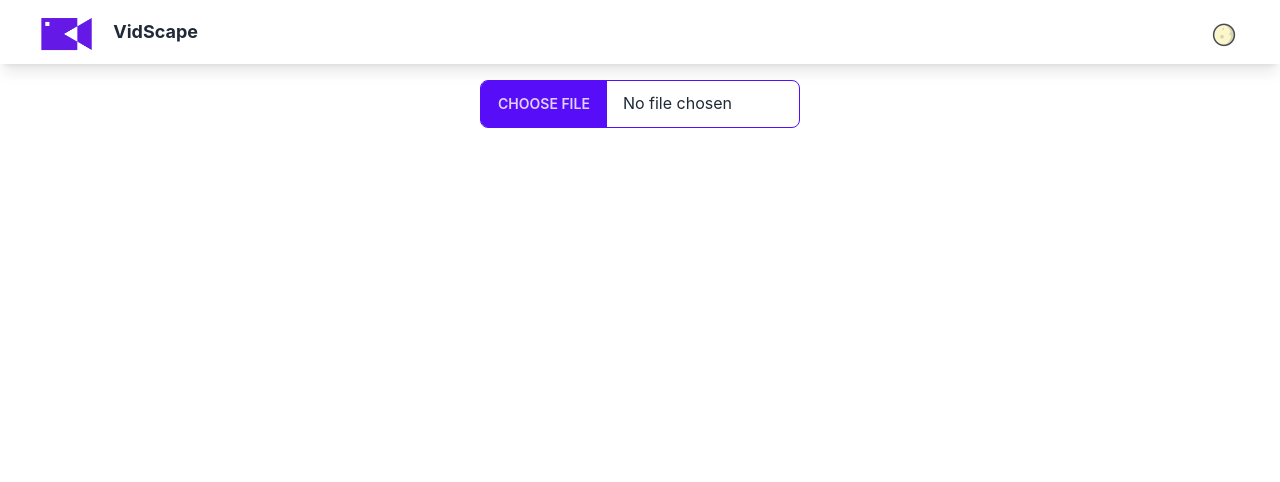
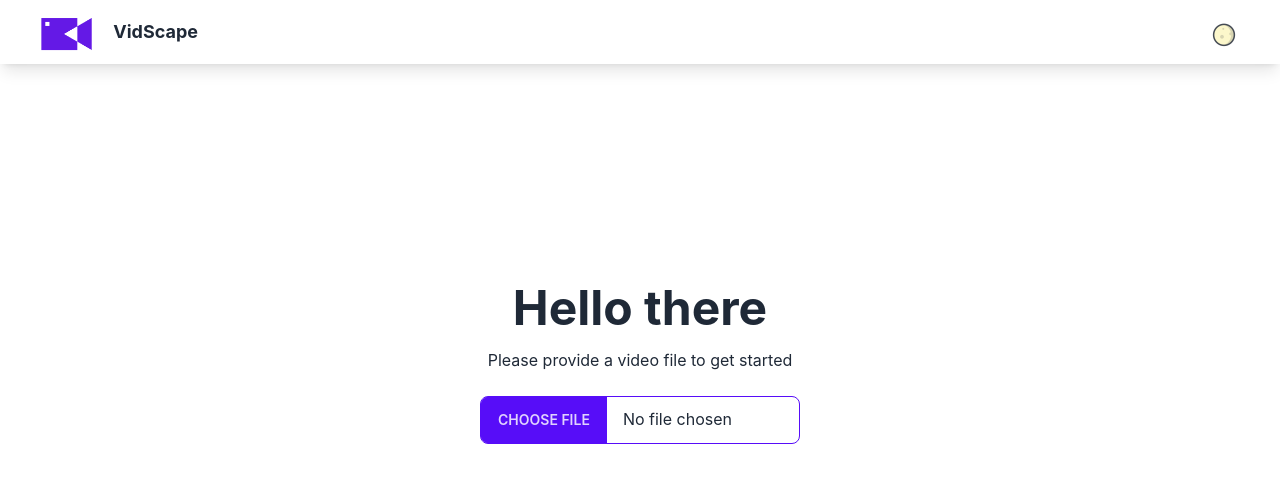
Before and after one commit to dhakad-nitin/video-player, a React (Create React App) app: page / in a window 1280 px wide. Shown: the top 482 px of the page. Built offline with nearby package versions, Linux system fonts and the light colour scheme.

Commit message:
fix:double-audio-problem

```diff
--- a/src/components/Hero.js
+++ b/src/components/Hero.js
@@ -48,7 +48,6 @@ const Hero = () => {
       waveColor: "#808080",
       progressColor: "#6419E6",
       height: 50,
-      interact: false,
     });
 
     // Load audio file into WaveSurfer
@@ -62,18 +61,6 @@ const Hero = () => {
     }
   };
 
-  const handlePlayPause = (isPaused) => {
-    if (wavesurferRef.current) {
-      if (isPaused) {
-        // Video is paused, stop WaveSurfer
-        wavesurferRef.current.pause();
-      } else {
-        // Video is playing, start or resume WaveSurfer
-        wavesurferRef.current.play();
-      }
-    }
-  };
-
   useEffect(() => {
     return () => {
       cleanupWaveform();
@@ -83,12 +70,34 @@ const Hero = () => {
   return (
     <div className="flex flex-col h-screen">
       <div className="flex justify-center">
+        {!selectedFile && (
+          <div className="w-full sm:max-w-xs mt-1 translate-y-80">
+            <input
+              type="file"
+              className="file-input file-input-bordered file-input-primary w-full max-w-xs mt-2"
+              onChange={handleFileChange}
+            />
+          </div>
+        )}
+        {selectedFile && (
           <div className="w-full sm:max-w-xs mt-2">
             <input
               type="file"
               className="file-input file-input-bordered file-input-primary w-full max-w-xs mt-2"
               onChange={handleFileChange}
             />
+          </div>
+        )}
+      </div>
+
+      <div className="hero translate-y-36">
+        <div className="hero-content text-center ">
+          {!selectedFile && (
+            <div className="max-w-md">
+              <h1 className="text-5xl font-bold">Hello there</h1>
+              <p className="py-4">Please provide a video file to get started</p>
+            </div>
+          )}
         </div>
       </div>
       <div className="flex-grow">
@@ -97,7 +106,6 @@ const Hero = () => {
             <VideoPlayer
               videoFile={URL.createObjectURL(selectedFile)}
               ref={videoPlayerRef}
-              onPlayPause={handlePlayPause}
             />
             <VideoMetaData selectedFile={selectedFile} />
           </>
--- a/src/components/Videoplayer.js
+++ b/src/components/Videoplayer.js
@@ -3,7 +3,7 @@
 import React, { useRef, useEffect } from "react";
 import p5 from "p5";
 
-const VideoPlayer = React.forwardRef(({ videoFile, onPlayPause }, ref) => {
+const VideoPlayer = React.forwardRef(({ videoFile }, ref) => {
   const videoRef = useRef(null);
   const canvas = useRef(null);
   const forwardButton = useRef(null);
@@ -71,7 +71,7 @@ const VideoPlayer = React.forwardRef(({ videoFile, onPlayPause }, ref) => {
           p.mouseY <= p.height - 10
         ) {
           togglePlayPause();
-          onPlayPause(videoRef.current.elt.paused);
+          // onPlayPause(videoRef.current.elt.paused);
         }
 
         // Forward button
@@ -140,7 +140,7 @@ const VideoPlayer = React.forwardRef(({ videoFile, onPlayPause }, ref) => {
       videoSketch.remove();
       window.removeEventListener("resize", centerCanvas);
     };
-  }, [videoFile, onPlayPause]);
+  }, [videoFile]);
 
   return <div className="justify-center"></div>;
 });
```
Lines whose indentation alone changed are shown as unchanged.
